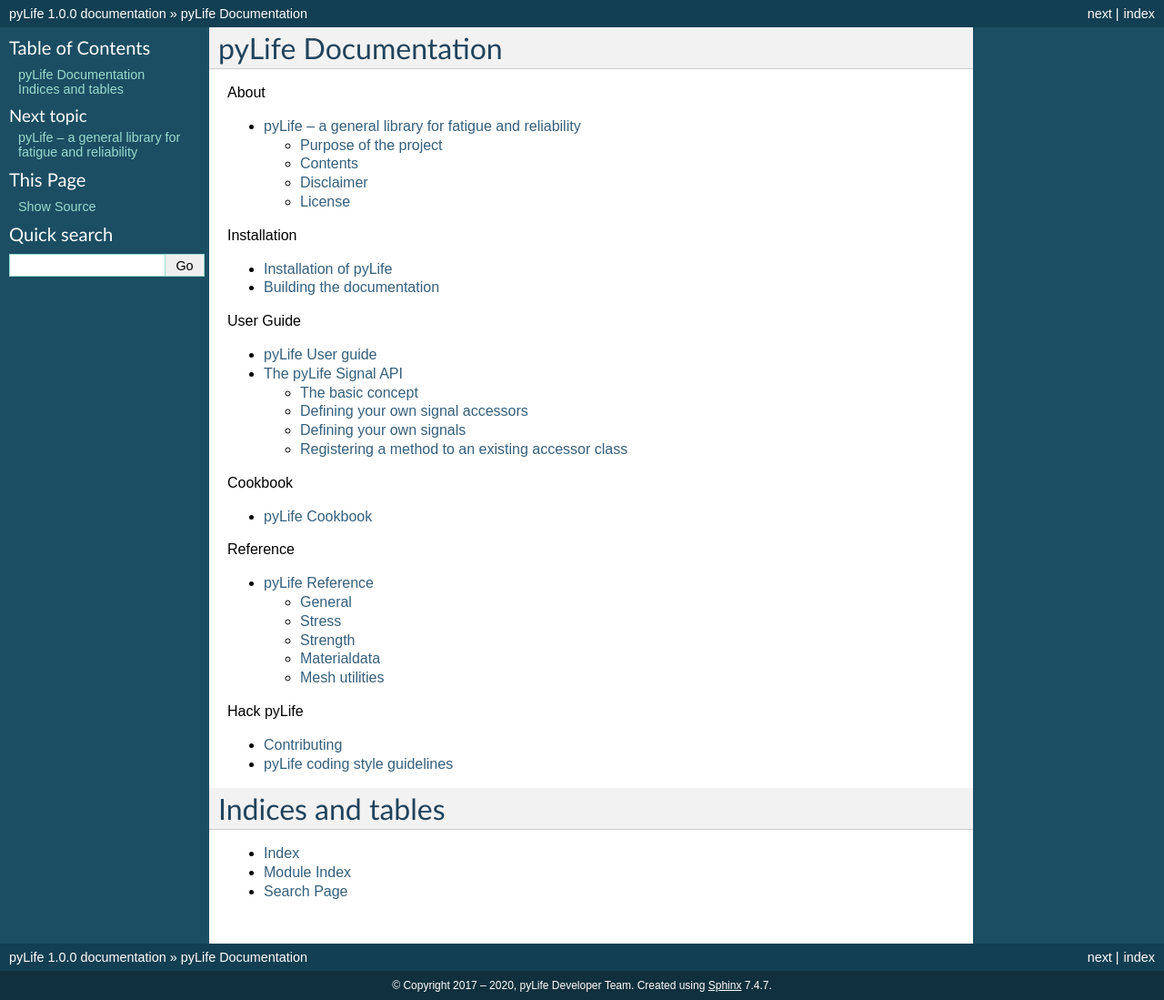
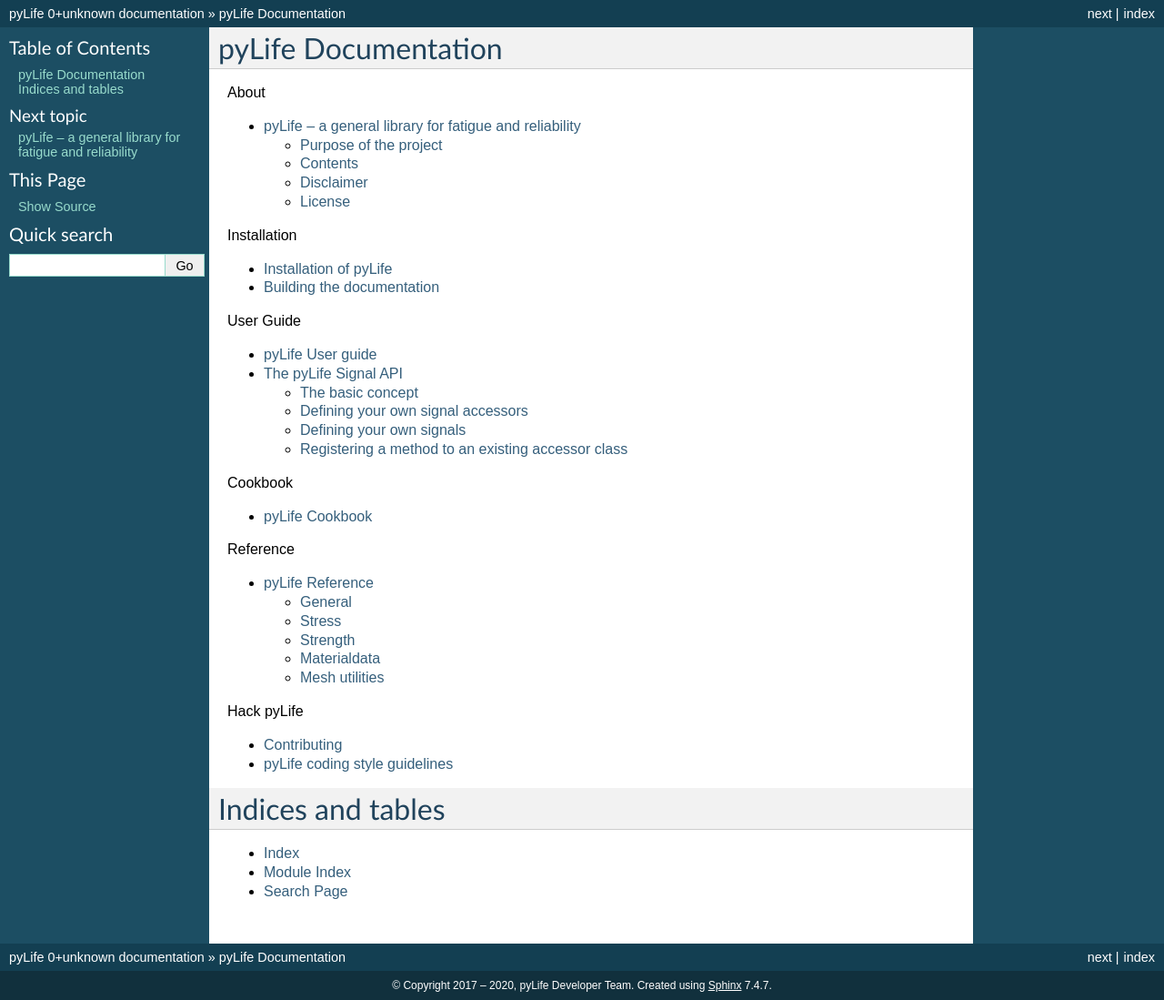
Before and after one commit to boschresearch/pylife, a Sphinx documentation site: the page built from doc/source/index.rst, in a window 1280 px wide. Shown: the whole page at 91% size. Built offline with Sphinx 7.4.7, drawn with Linux system fonts in a browser that asks for light colours; pages that are not in the unit, such as notebooks, are missing from menus.

Commit message:
Take version string for docs from versioneer

```diff
--- a/doc/source/conf.py
+++ b/doc/source/conf.py
@@ -15,10 +15,6 @@
 import os
 import sys
 sys.path.insert(0, os.path.abspath('../../pylife'))
-sys.path.insert(0, os.path.abspath('../../pylife/stress'))
-sys.path.insert(0, os.path.abspath('../../pylife/strength'))
-sys.path.insert(0, os.path.abspath('../../pylife/materialdata/woehler'))
-sys.path.insert(0, os.path.abspath('../../pylife/utils'))
 
 
 # Don't try to use C-code for the theano stuff when building the docs.
@@ -101,7 +97,7 @@
 # The short X.Y version.
 version = get_versions()['version']
 # The full version, including alpha/beta/rc tags.
-release = u'1.0.0'
+release = get_versions()['version']
 
 # The language for content autogenerated by Sphinx. Refer to documentation
 # for a list of supported languages.
```
